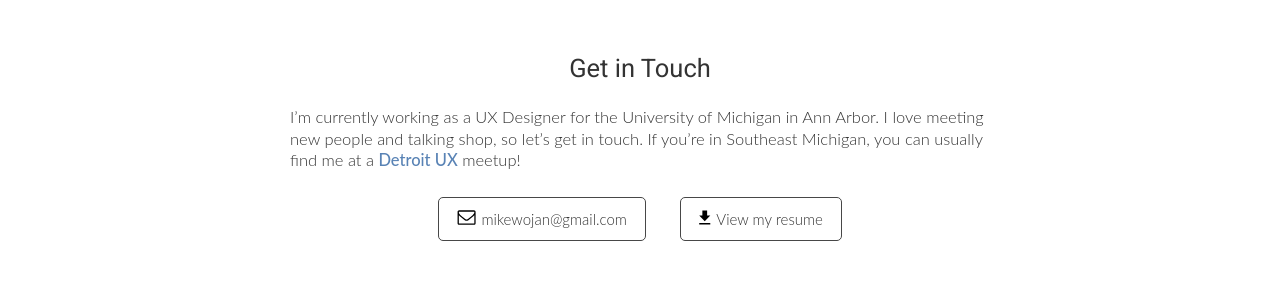
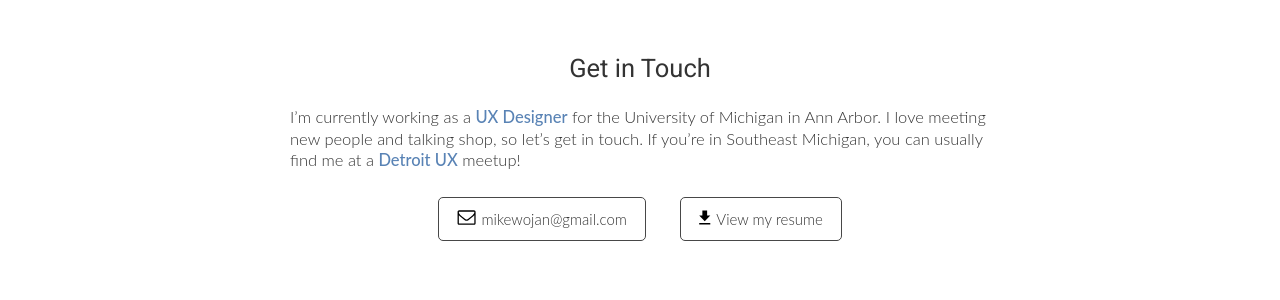
Before and after one commit to mtwojan/mikewojan.com, a Jekyll site: the page built from index.md, in a window 1280 px wide. Shown: the part 1019-1319 px from the top of the page. Built offline with Jekyll 4.4.1, drawn with Linux system fonts in a browser that asks for light colours; part of the change alters nothing that is shown.

```diff
--- a/_layouts/home.html
+++ b/_layouts/home.html
@@ -84,7 +84,7 @@ layout: default
 <div class="contact-container">
   <h2>Get in Touch</h2>
   <div class="home-wrapper contact">
-    <p>I’m currently working as a UX Designer for the University of Michigan in Ann Arbor. I love meeting new people and talking shop, so let’s get in touch. If you’re in Southeast Michigan, you can usually find me at a <a href="https://www.meetup.com/Detroit-User-Experience/">Detroit UX</a> meetup!</p>
+    <p>I’m currently working as a <a href="http://ai.umich.edu/teammember/wojan-mike/">UX Designer</a> for the University of Michigan in Ann Arbor. I love meeting new people and talking shop, so let’s get in touch. If you’re in Southeast Michigan, you can usually find me at a <a href="https://www.meetup.com/Detroit-User-Experience/">Detroit UX</a> meetup!</p>
   </div>
   <div class="email-and-resume-container">
     <a class="button button-outline" href="mailto:mikewojan@gmail.com">
```
